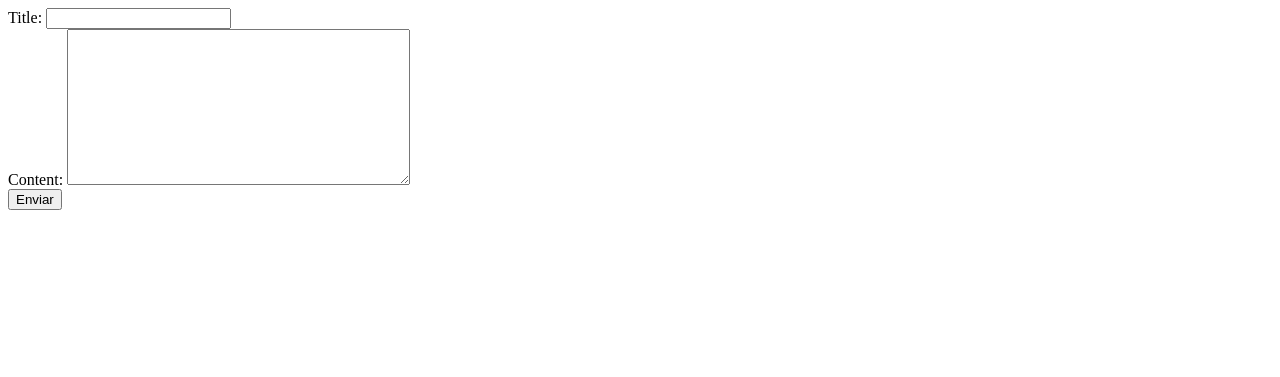
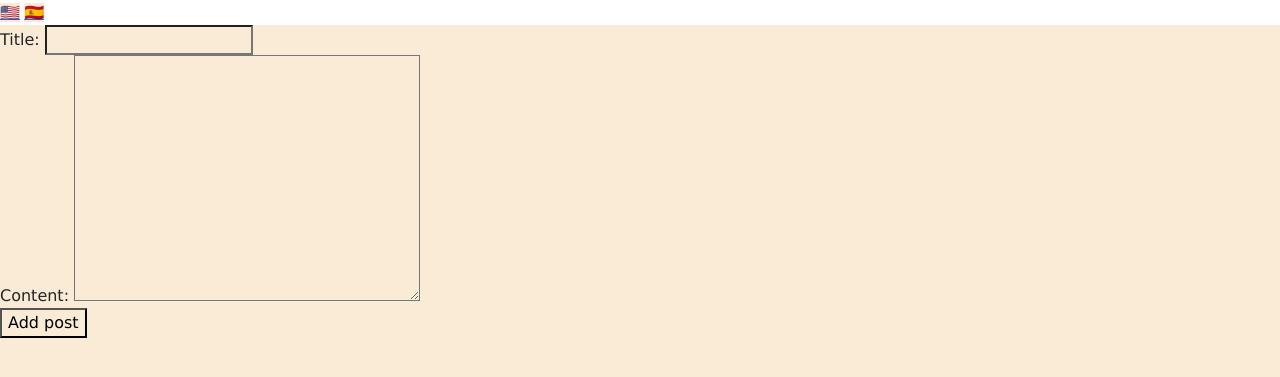
Before and after one commit to edumel20/matraka_dsw, a Django app: page /posts/add/ in a window 1280 px wide. Shown: the top 377 px of the page. Run offline with Django 5.2, Linux system fonts and the light colour scheme; data comes from the database, SQL or seed files in the repository; both versions use the stored data as it was after the commit; some libraries are stand-ins or nearby versions.

```diff
--- a/main/settings.py
+++ b/main/settings.py
@@ -53,6 +53,7 @@ MIDDLEWARE = [
     'django.contrib.auth.middleware.AuthenticationMiddleware',
     'django.contrib.messages.middleware.MessageMiddleware',
     'django.middleware.clickjacking.XFrameOptionsMiddleware',
+    'django.middleware.locale.LocaleMiddleware',
 ]
 
 ROOT_URLCONF = 'main.urls'
@@ -67,6 +68,7 @@ TEMPLATES = [
                 'django.template.context_processors.request',
                 'django.contrib.auth.context_processors.auth',
                 'django.contrib.messages.context_processors.messages',
+                'posts.context_processors.last_post',
             ],
         },
     },
@@ -122,6 +124,7 @@ USE_TZ = True
 
 STATIC_URL = 'static/'
 
+STATICFILES_DIRS = [BASE_DIR / 'node_modules']
 # Default primary key field type
 # https://docs.djangoproject.com/en/5.2/ref/settings/#default-auto-field
 
--- a/main/urls.py
+++ b/main/urls.py
@@ -19,8 +19,11 @@ from django.contrib import admin
 from django.shortcuts import render
 from django.urls import include, path
 
+import shared.views
+
 urlpatterns = [
     path('', lambda r: render(r, 'index.html'), name='index'),
+    path('setlang/<str:langcode>/', shared.views.setlang, name='setlang'),
     path('admin/', admin.site.urls),
     path('posts/', include('posts.urls')),
     path('accounts/', include('accounts.urls')),
--- /dev/null
+++ b/package.json
@@ -0,0 +1,6 @@
+{
+  "dependencies": {
+    "bootstrap": "^5.3.8",
+    "bootstrap-icons": "^1.13.1"
+  }
+}
--- /dev/null
+++ b/posts/context_processors.py
@@ -0,0 +1,8 @@
+from posts.models import Post
+
+
+def last_post(request) -> dict:
+    try:
+        return {'last_post': Post.objects.last()}
+    except Post.DoesNotExist:
+        return {}
--- a/posts/forms.py
+++ b/posts/forms.py
@@ -8,6 +8,11 @@ class AddPostForm(forms.ModelForm):
         model = Post
         fields = ('title', 'content')
 
+        def clean_title(self):
+            if (title := self.cleaned_data.get('title')).isupper():
+                raise forms.ValidationError('Title cannot be all uppercase.')
+            return title
+
 
 class EditPostForm(forms.ModelForm):
     class Meta:
--- a/posts/templates/posts/post/add.html
+++ b/posts/templates/posts/post/add.html
@@ -1,15 +1,10 @@
-<!DOCTYPE html>
-<html lang="en">
-<head>
-  <meta charset="UTF-8">
-  <meta name="viewport" content="width=device-width, initial-scale=1.0">
-  <title>Formulario</title>
-</head>
-<body>
-  <form method="post" novalidate>
+{% extends "base.html" %}
+{% load i18n %}
+
+{% block content %}
+<form method="post" novalidate>
     {% csrf_token %}
     {{ form }}
-    <input type="submit" value="Enviar">
+    <button type="submit">{% translate "Add post" %}</button>
 </form>
-</body>
-</html>
+{% endblock %}
--- a/posts/templates/posts/post/list.html
+++ b/posts/templates/posts/post/list.html
@@ -21,7 +21,9 @@
 </ul>
 {% endif %}
 
-
+<h3>Last Post</h3>
+{{last_post}}
+<br>
     {% for post in posts %}
         <li style="background-color: '{% cycle 'LightBlue' 'LightPink'%}'">
             {{ post|capfirst }}
--- a/shared/templates/base.html
+++ b/shared/templates/base.html
@@ -5,12 +5,16 @@
     <meta name="viewport" content="width=device-width, initial-scale=1" />
     <title>{% if title %}{{ title }} | {% endif %}Blog</title>
     {% load static %}
+    <link rel="stylesheet" href="{% static 'bootstrap/dist/css/bootstrap.min.css' %}">
+    <link rel="stylesheet" href="{% static 'bootstrap-icons/font/bootstrap-icons.min.css' %}">
     <link rel='stylesheet' href="{% static 'css/base.css' %}">
   </head>
 
   <body>
+  {% include "setlang.html" %}
+  {% block content %}{% endblock %}
     <div class="container">
-        {% block content %}{% endblock %}
     </div>
   </body>
+  <script type="text/javascript" src="{% static 'bootstrap/dist/js/bootstrap.bundle.min.js' %}"></script>
 </html>
--- /dev/null
+++ b/shared/templates/setlang.html
@@ -0,0 +1,2 @@
+<a href="{% url 'setlang' 'en' %}?next={{ request.path }}">🇺🇸</a>
+<a href="{% url 'setlang' 'es' %}?next={{ request.path }}">🇪🇸</a>
```
Also changed, not shown: shared/views.py (+10 -2 lines), db.sqlite3, package-lock.json (added), posts/locale/es/LC_MESSAGES/django.po (added), 2 other files.
